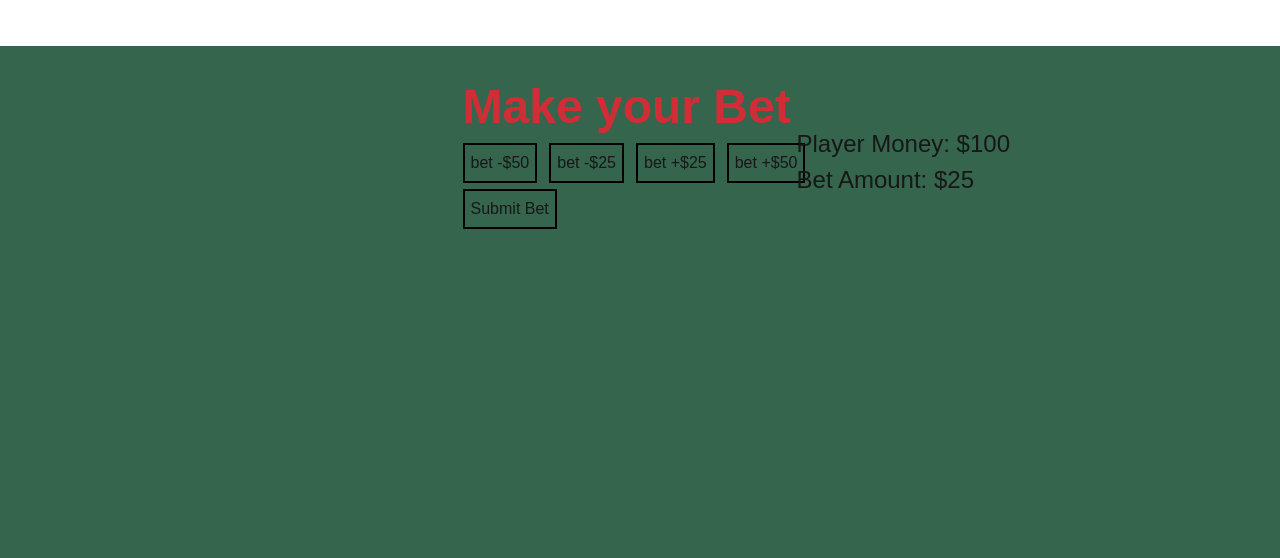
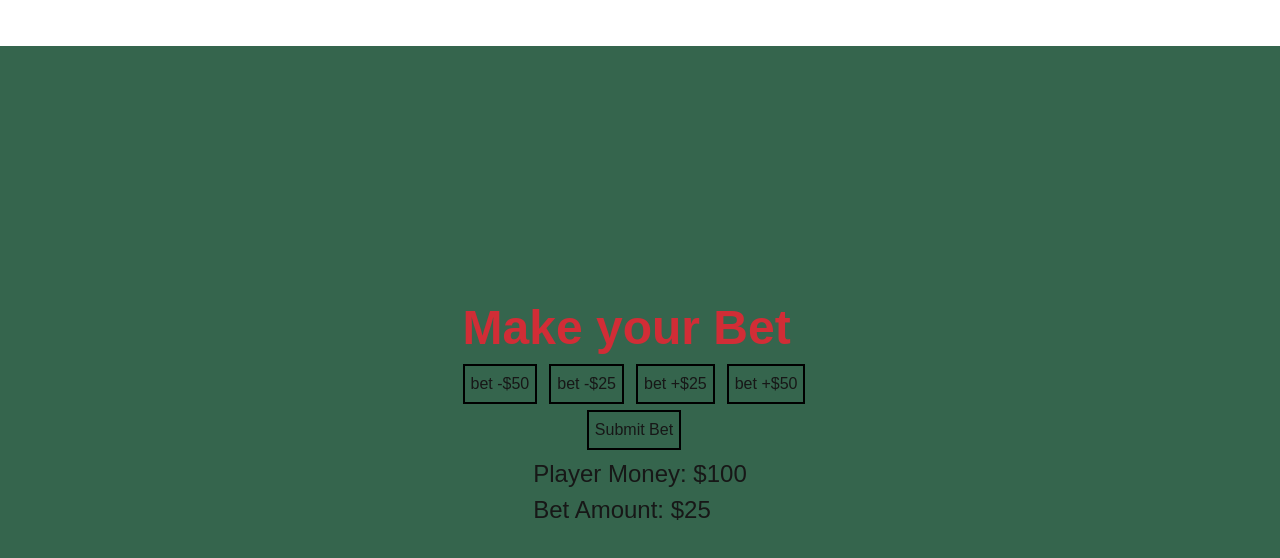
Before and after one commit to gabejacksonisgoodatcoding/Portfolio, a Next.js app: page /Blackjack in a window 1280 px wide. Shown: the top 558 px of the page. Built offline with nearby package versions, Linux system fonts and the light colour scheme.

Commit message:
changed blackjack divs to fit better on different sized screens

```diff
--- a/app/Blackjack/Blackjack.module.css
+++ b/app/Blackjack/Blackjack.module.css
@@ -1,4 +1,7 @@
 .Game{
+    display: flex;
+    flex-wrap: wrap;
+    flex-direction: column;
     position: relative;
     overflow:visible;
 }
@@ -38,14 +41,13 @@
     position: relative;
     display: flex;
     gap: 12px;
-    margin-top: 12px;
 }
 
 .buttons button{
     padding: 6px;
     border: 2px black solid;
     cursor: pointer;
-    margin-bottom: 6px;
+
     font-size: larger;
 }
 
@@ -67,24 +69,28 @@
     font-weight: bold;
 }
 
-
+.submitBet{
+    display: flex;
+    justify-content: center;
+}
 
 .betButtons{
-    position: absolute;
-    top: 25px
+    position: relative;
 }
 .money{
-    position: absolute;
-    top: 80px;
-    right: 270px;
+    display: flex;
+    flex-wrap: nowrap;
+    position: relative;
     font-size: x-large;
 }
 .page{
-    position: absolute;
-    height: 100vh;
+    min-height: 100vh;
+    position:relative;
+    height: fit-content;
     background-color: #35654d;
     display: flex;
     flex-direction: column;
+    flex-wrap: nowrap;
     justify-content: center;
     align-items: center;
     width: 100%;
--- a/app/Blackjack/page.jsx
+++ b/app/Blackjack/page.jsx
@@ -105,7 +105,9 @@ export default function Game(){
             <button onClick={() => {bet(25)}}>bet +$25</button>
             <button onClick={()=> {bet(50)}}>bet +$50</button>
             <br></br>
+            <div className={styles.submitBet}>
             <button onClick={submitBet}> Submit Bet</button>
+            </div>
         </div>
         }
         <div className={styles.money}>
@@ -114,9 +116,9 @@ export default function Game(){
         </div>
         {winner}
         <br></br>
+
+        {reset && <Blackjack winnerFunc = {gameSetWinner} resetButton = {resetButton} betAllow={betAllow} playerMoney={playerMoney} setPlayerMoney = {setPlayerMoney} betAmount = {betAmount} setBetAmount = {setBetAmount}/>}
         </div>
-        {reset && <Blackjack winnerFunc = {gameSetWinner} resetButton = {resetButton} betAllow={betAllow} playerMoney={playerMoney} setPlayerMoney = {setPlayerMoney} betAmount = {betAmount} setBetAmount = {setBetAmount}/>}
-
         </>
     );
 };
```
